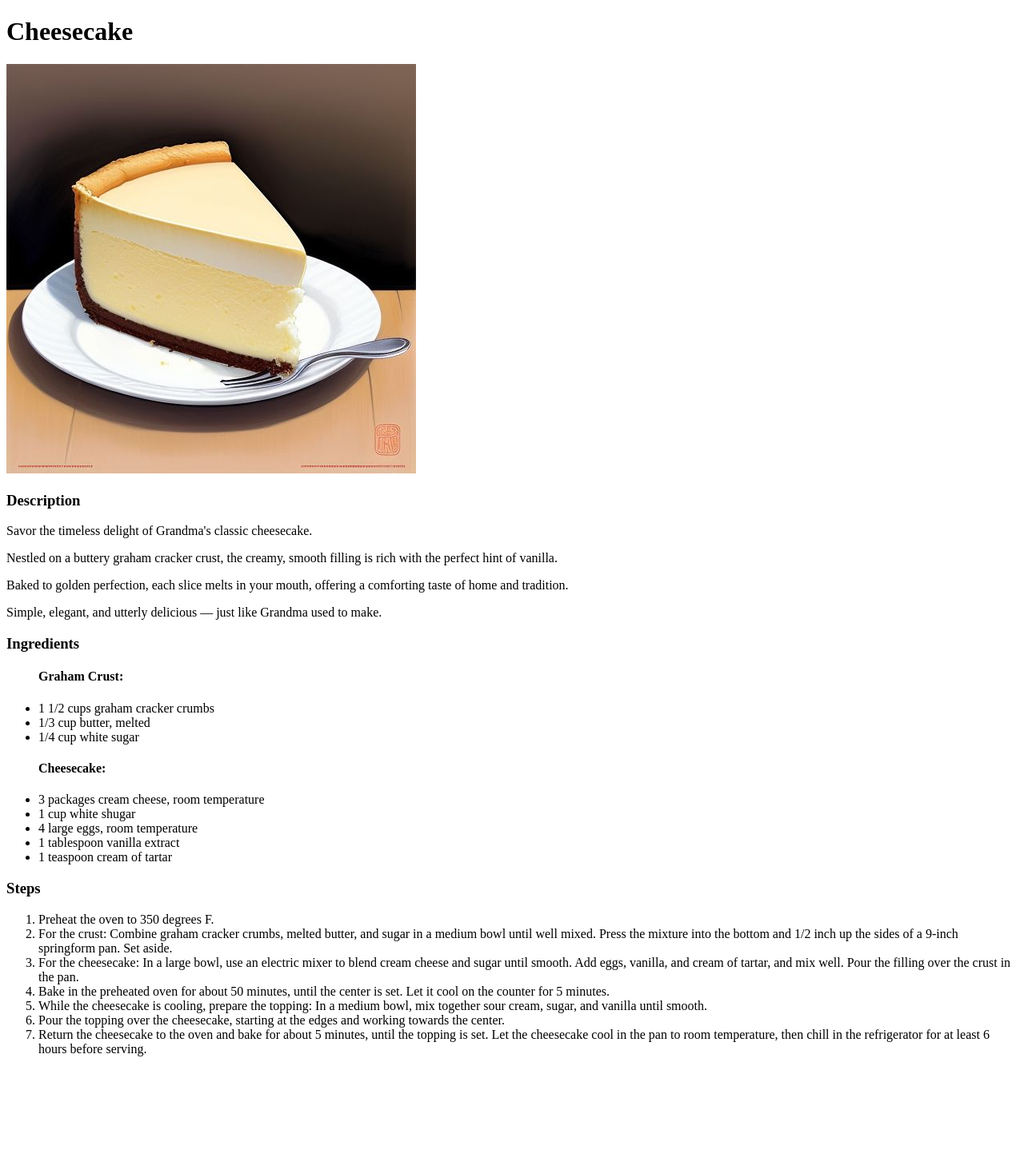
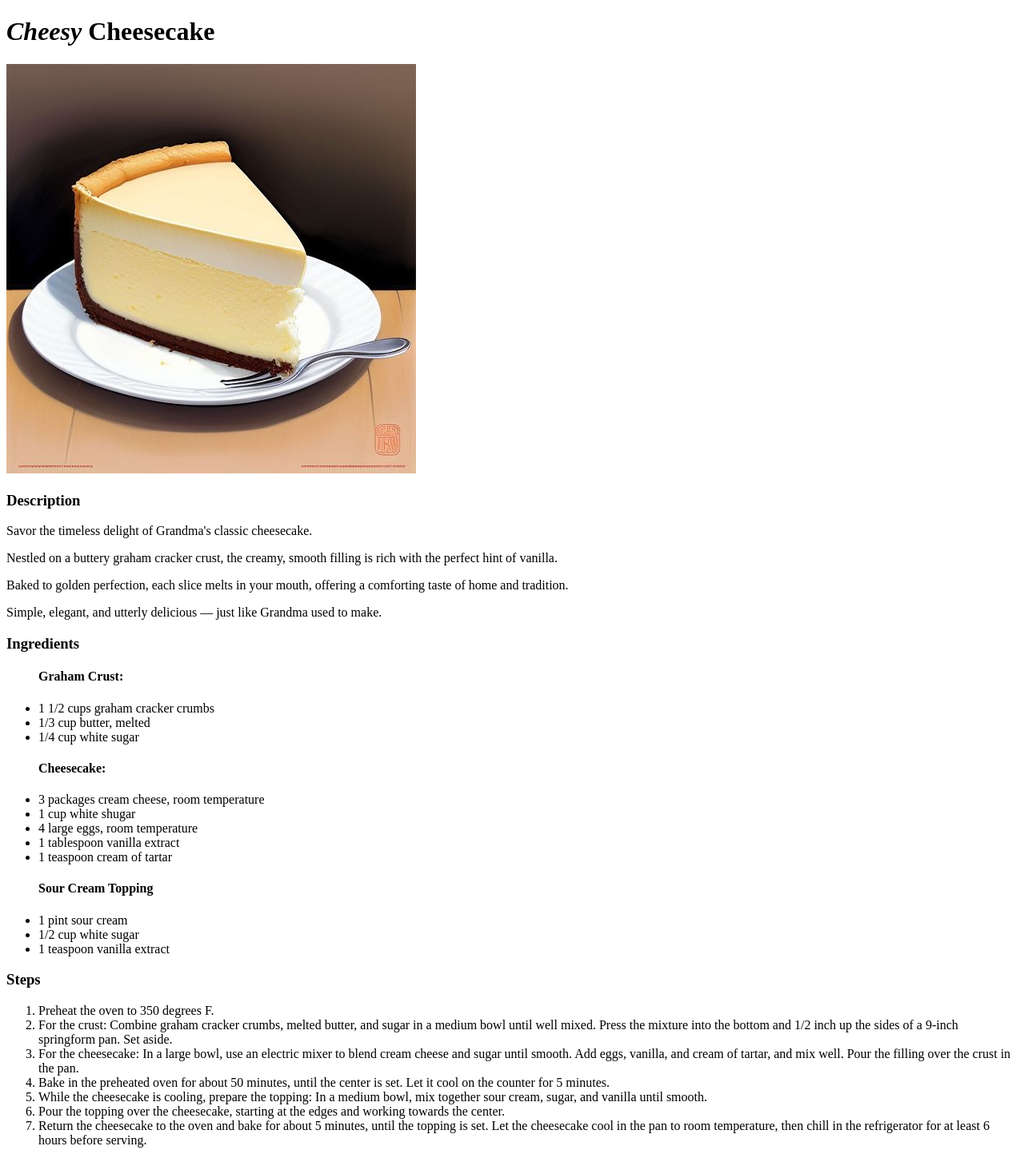
Before and after one commit to LucaDeeken/odin-recipes, a plain HTML site: page recipes/cheesecake.html in a window 1280 px wide. Shown: the whole page at 80% size. Before the commit the page ends 1337 px from the top, so only its background shows below. Drawn offline with Linux system fonts and the light colour scheme.

Commit message:
Fix headline and texterrors

```diff
--- a/recipes/cheesecake.html
+++ b/recipes/cheesecake.html
@@ -4,7 +4,7 @@
         <meta charset="UTF-8">
     </head>
     <body>
-        <h1>Cheesecake</h1>
+        <h1><em>Cheesy</em> Cheesecake</h1>
         <img src="./cheesecake.jpeg" alt="A very tasty looking Cheesecake!">
         <h3>Description</h3>
         <p>Savor the timeless delight of Grandma's classic cheesecake.</p>
@@ -23,6 +23,10 @@
             <li>4 large eggs, room temperature</li>
             <li>1 tablespoon vanilla extract</li>
             <li>1 teaspoon cream of tartar</li>
+            <h4>Sour Cream Topping</h4>
+            <li>1 pint sour cream</li>
+            <li>1/2 cup white sugar</li>
+            <li>1 teaspoon vanilla extract</li>
         </ul>
         <h3>Steps</h3>
         <ol>
```
